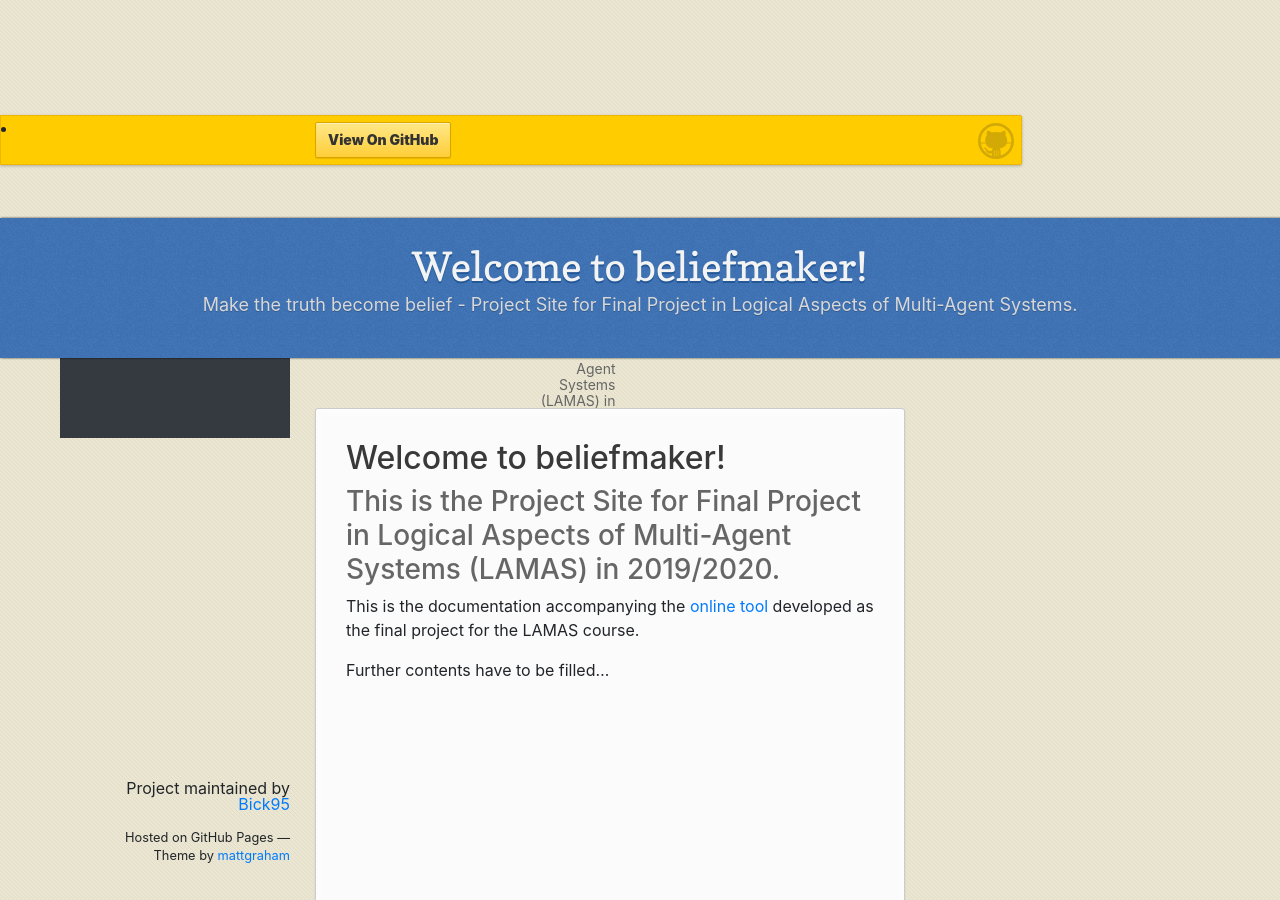
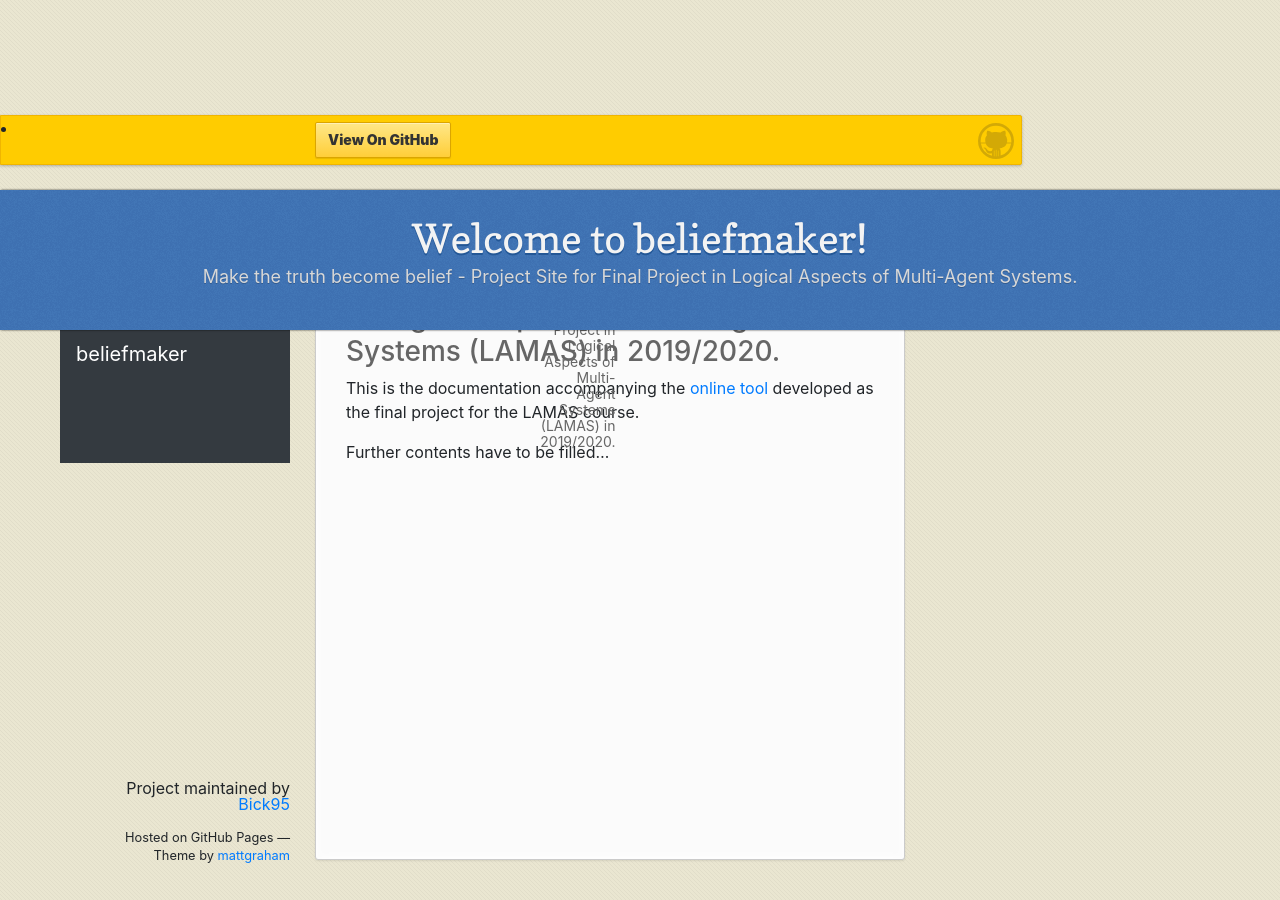
Before and after one commit to Bick95/beliefmaker, a Jekyll site: the page built from index.md, in a window 1280 px wide and 900 px high. Built offline with Jekyll 4.4.1, drawn with Linux system fonts in a browser that asks for light colours.

Commit message:
Adjusted settings for nav-bar

```diff
--- a/_layouts/default.html
+++ b/_layouts/default.html
@@ -17,6 +17,7 @@
   </head>
   <body>
       <!-- Nav bar -->
+      <div id="navi">
           <nav class="navbar navbar-expand-lg navbar-dark bg-dark">
             <a class="navbar-brand" href="/">beliefmaker</a>
             <button class="navbar-toggler" type="button" data-toggle="collapse" data-target="#navbarText" aria-controls="navbarText" aria-expanded="false" aria-label="Toggle navigation">
@@ -36,6 +37,7 @@
               </ul>
             </div>
           </nav>
+      </div>
 
       <header>
         <h1>{{ page.title | default: site.title | default: site.github.repository_name }}</h1>
--- a/_sass/jekyll-theme-leap-day.scss
+++ b/_sass/jekyll-theme-leap-day.scss
@@ -145,6 +145,19 @@
 dt {
   color:#444;
   font-weight:700;
+}
+
+#navi {
+  padding: 25px 20px 40px 20px;
+  margin: 0;
+  position: fixed;
+  top: 0;
+  left:0;
+  right:0;
+  width: 100%;
+  z-index:19;
+  -webkit-font-smoothing:antialiased;
+  min-height: 76px;
 }
 
 header {
```
Lines whose indentation alone changed are shown as unchanged.
